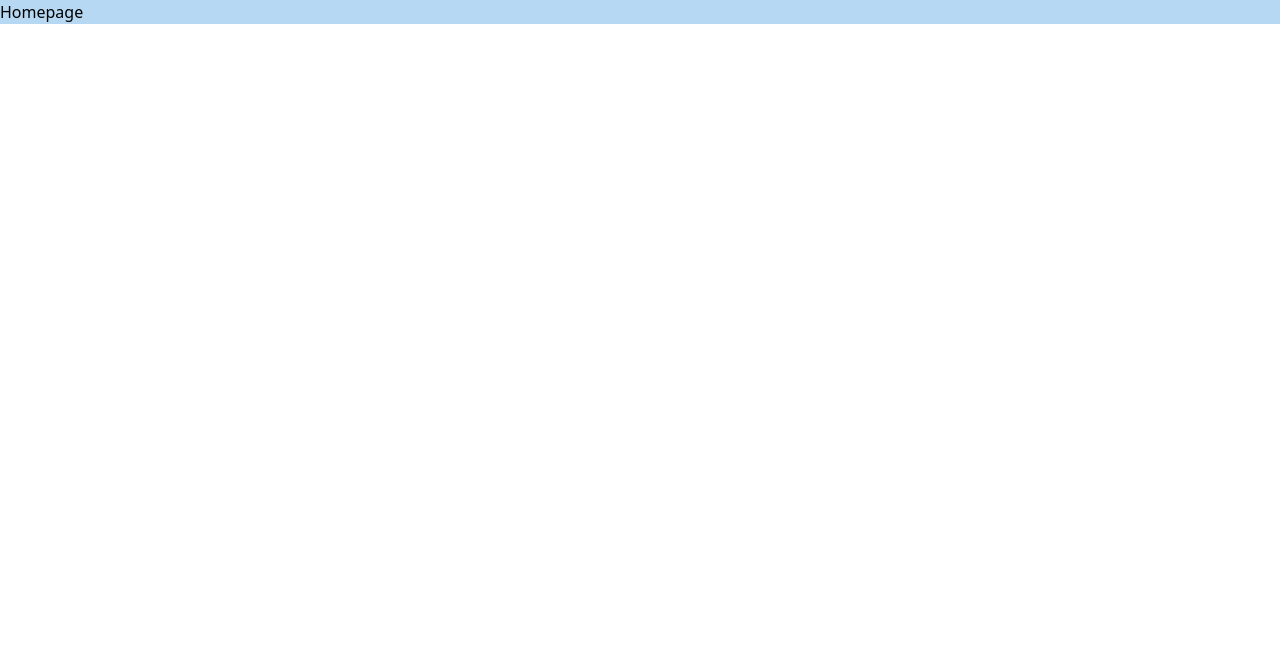
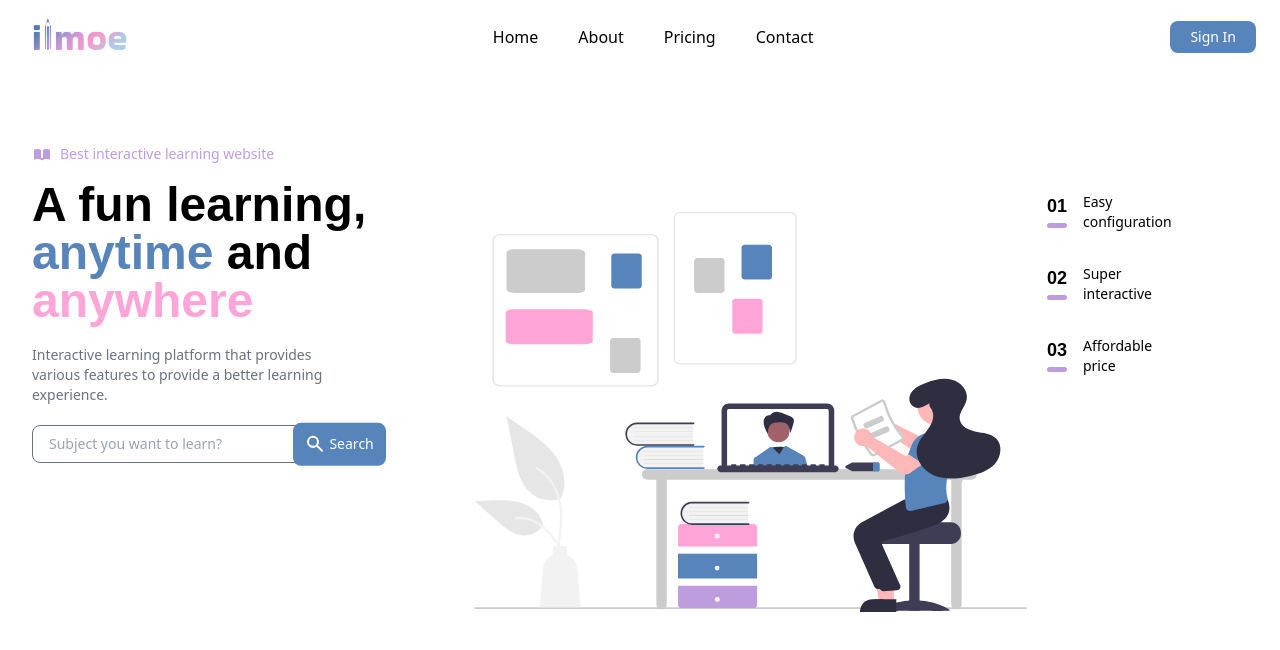
Before and after one commit to ericpeweh/ilmoe, a React (Create React App) app: page / in a window 1280 px wide. Shown: the top 650 px of the page. Built offline with nearby package versions, Linux system fonts and the light colour scheme; a web font is replaced by a local one.

Commit message:
create header, configure tailwind config

```diff
--- a/src/App.css
+++ b/src/App.css
@@ -18,3 +18,13 @@
 	font-family: "cyntho-next-thin";
 	src: url(./assets/fonts/CynthoNextThin.otf);
 }
+
+html {
+	box-sizing: border-box;
+}
+
+* {
+	padding: 0;
+	margin: 0;
+	box-sizing: inherit;
+}
--- /dev/null
+++ b/src/components/Homepage/Header/Header.js
@@ -0,0 +1,96 @@
+// Dependencies
+import React from "react";
+
+// Images
+import headerImage from "../../../assets/img/header.svg";
+
+// Styles
+import styles from "./Header.module.css";
+
+const Header = () => {
+	return (
+		<div className={`pt-[3rem] h-screen flex flex-row justify-between p-8 ${styles.header}`}>
+			<div className="flex-[4_4_0%]">
+				<p className="text-sm pt-24 pb-4 text-purple-pastel">
+					<svg
+						xmlns="http://www.w3.org/2000/svg"
+						className="h-5 w-5 inline mr-2 text-purple-pastel"
+						viewBox="0 0 20 20"
+						fill="currentColor"
+					>
+						<path d="M9 4.804A7.968 7.968 0 005.5 4c-1.255 0-2.443.29-3.5.804v10A7.969 7.969 0 015.5 14c1.669 0 3.218.51 4.5 1.385A7.962 7.962 0 0114.5 14c1.255 0 2.443.29 3.5.804v-10A7.968 7.968 0 0014.5 4c-1.255 0-2.443.29-3.5.804V12a1 1 0 11-2 0V4.804z" />
+					</svg>
+					Best interactive learning website
+				</p>
+				<h1 className="text-5xl w-50 font-extrabold">
+					A fun learning, <span className="text-ocean-pastel">anytime</span> and{" "}
+					<span className="text-red-pastel">anywhere</span>
+				</h1>
+				<p className="text-sm w-[70%] text-gray-500 mt-5">
+					Interactive learning platform that provides various features to provide a better learning
+					experience.
+				</p>
+				<div className="relative mt-5 w-[80%]">
+					<input
+						type="text"
+						name="search"
+						id="search"
+						placeholder="Subject you want to learn?"
+						className="border-[1px] border-gray-500 px-4 py-2 text-sm rounded-lg w-[100%]"
+					/>
+					<button className="absolute top-[50%] translate-y-[-50%] right-0 flex items-center py-[0.7rem] px-3 bg-ocean-pastel rounded-lg text-sm text-white">
+						<svg
+							xmlns="http://www.w3.org/2000/svg"
+							className="h-5 w-5 inline mr-1"
+							viewBox="0 0 20 20"
+							fill="currentColor"
+						>
+							<path
+								fillRule="evenodd"
+								d="M8 4a4 4 0 100 8 4 4 0 000-8zM2 8a6 6 0 1110.89 3.476l4.817 4.817a1 1 0 01-1.414 1.414l-4.816-4.816A6 6 0 012 8z"
+								clipRule="evenodd"
+							/>
+						</svg>
+						Search
+					</button>
+				</div>
+			</div>
+			<div className="flex-[5_5_0%] self-center">
+				<img src={headerImage} alt="hero" className="m-auto w-[100%] mt-2" />
+			</div>
+			<div className="flex-[2_2_0%] mt-28">
+				<div className="flex flex-col justify-center ml-5 w-[80%] ml-12">
+					<div className="flex flex-row mt-8">
+						<div className="flex flex-col justify-between font-bold text-lg">
+							01<div className="h-[5px] bg-purple-pastel w-[100%] rounded-lg mb-1"></div>
+						</div>
+						<p className="ml-4 text-sm">
+							Easy <br />
+							configuration
+						</p>
+					</div>
+					<div className="flex flex-row mt-8">
+						<div className="flex flex-col justify-between font-bold text-lg">
+							02<div className="h-[5px] bg-purple-pastel w-[100%] rounded-lg mb-1"></div>
+						</div>
+						<p className="ml-4 text-sm">
+							Super <br />
+							interactive
+						</p>
+					</div>
+					<div className="flex flex-row mt-8">
+						<div className="flex flex-col justify-between font-bold text-lg">
+							03<div className="h-[5px] bg-purple-pastel w-[100%] rounded-lg mb-1"></div>
+						</div>
+						<p className="ml-4 text-sm">
+							Affordable <br />
+							price
+						</p>
+					</div>
+				</div>
+			</div>
+		</div>
+	);
+};
+
+export default Header;
--- /dev/null
+++ b/src/components/Homepage/Header/Header.module.css
@@ -0,0 +1,9 @@
+/* .header {
+	background: rgb(8, 166, 80);
+	background: linear-gradient(
+		180deg,
+		rgba(8, 166, 80, 1) 0%,
+		rgba(8, 166, 80, 1) 51%,
+		rgba(38, 194, 43, 0.5947421204810048) 100%
+	);
+} */
--- a/src/components/Homepage/Homepage.js
+++ b/src/components/Homepage/Homepage.js
@@ -1,7 +1,17 @@
+// Dependencies
 import React from "react";
 
+// Components
+import Navbar from "./Navbar/Navbar";
+import Header from "./Header/Header";
+
 const Homepage = () => {
-	return <div className="bg-sky-pastel">Homepage</div>;
+	return (
+		<div className="w-full">
+			<Navbar />
+			<Header />
+		</div>
+	);
 };
 
 export default Homepage;
--- /dev/null
+++ b/src/components/Homepage/Navbar/Navbar.js
@@ -0,0 +1,24 @@
+// Dependencies
+import React from "react";
+
+// Images
+import logo from "../../../assets/img/logo.png";
+
+const Navbar = () => {
+	return (
+		<div className="w-screen bg-white fixed top-0 left-0 flex flex-row justify-between items-center py-4 px-6 bg-slate-100">
+			<div>
+				<img src={logo} alt="logo" className="w-28" />
+			</div>
+			<ul className="flex flex-row justify-around items-center">
+				<li className="px-5 cursor-pointer">Home</li>
+				<li className="px-5 cursor-pointer">About</li>
+				<li className="px-5 cursor-pointer">Pricing</li>
+				<li className="px-5 cursor-pointer">Contact</li>
+			</ul>
+			<button className="px-5 py-1.5 bg-ocean-pastel rounded-lg text-white text-sm">Sign In</button>
+		</div>
+	);
+};
+
+export default Navbar;
--- a/tailwind.config.js
+++ b/tailwind.config.js
@@ -1,20 +1,22 @@
 module.exports = {
 	content: ["./src/**/*.{js,jsx}"],
 	theme: {
+		extend: {
 			colors: {
 				"red-pastel": "#FFA5D8",
-			"yellow-pastel": "F8F6CF",
+				"yellow-pastel": "#F6F2A0",
 				"ocean-pastel": "#5784BB",
 				"sky-pastel": "#B6D8F3",
-			"purple-pastel": "#BE9DDF"
+				"purple-pastel": "#BE9DDF",
+				white: "#ffffff"
 			},
 			fontFamily: {
 				regular: ["cyntho-next-regular", "sans-serif"],
 				bold: ["cyntho-next-bold", "sans-serif"],
 				extrabold: ["cyntho-next-extra-bold", "sans-serif"],
 				thin: ["cyntho-next-thin", "sans-serif"]
-		},
-		extend: {}
+			}
+		}
 	},
 	plugins: []
 };
```
Also changed, not shown: src/assets/img/header.svg (added). Lines whose indentation alone changed are shown as unchanged.
